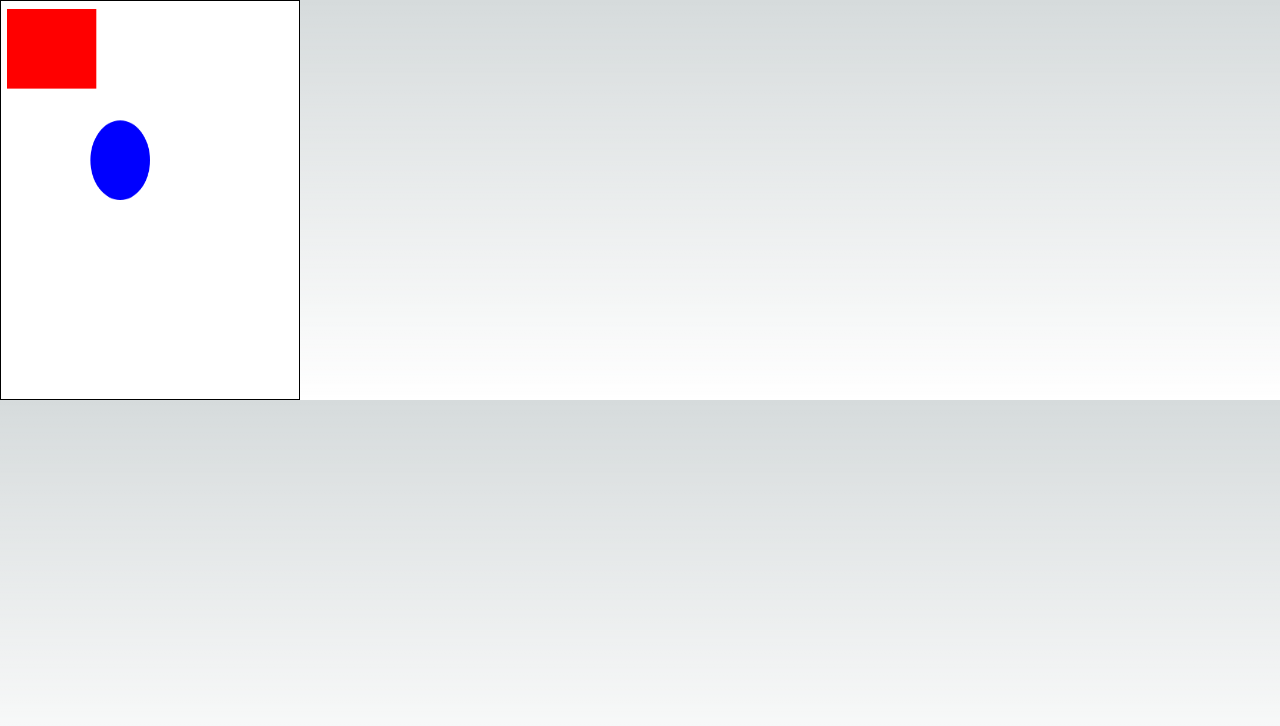
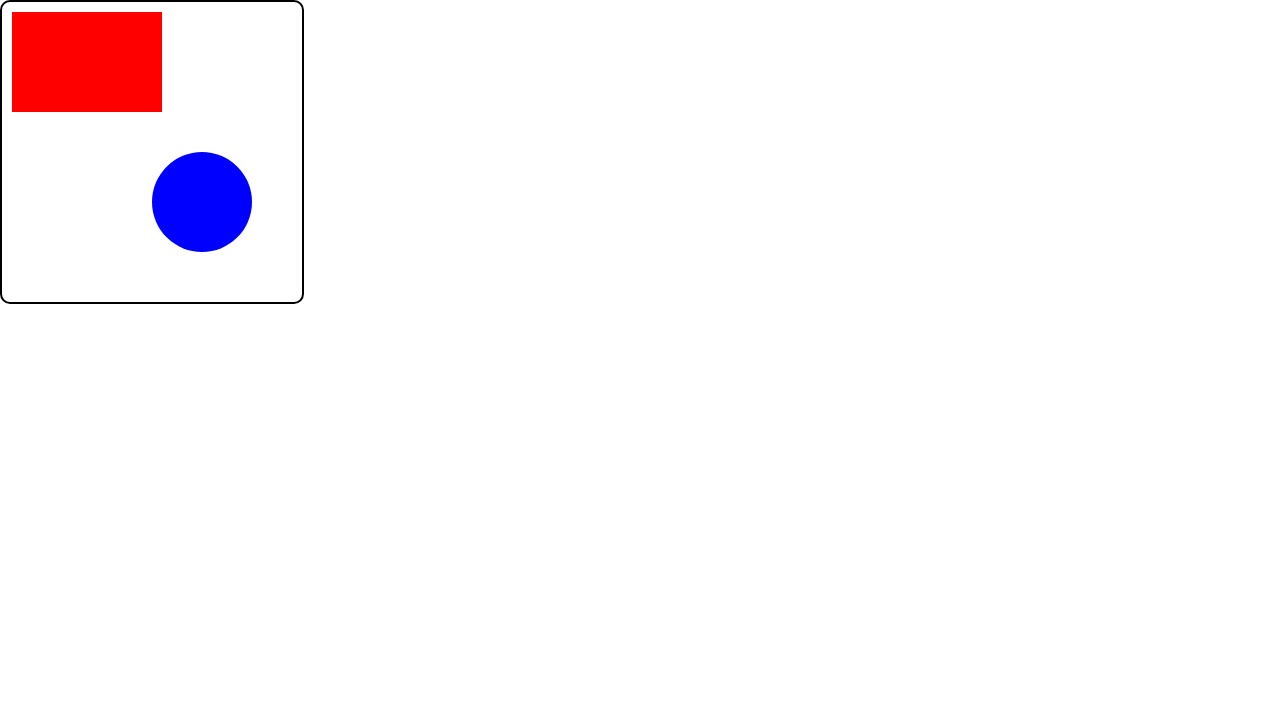
Before and after one commit to manvigautam09/canvas-with-nextjs, a Next.js app: page /canvas in a window 1280 px wide. Shown: the top 726 px of the page. Built offline with nearby package versions, Linux system fonts and the light colour scheme.

Commit message:
refactor: Update canvas component styling and dimensions

```diff
--- a/app/canvas/page.tsx
+++ b/app/canvas/page.tsx
@@ -9,10 +9,6 @@ const CanvasComponent: React.FC = () => {
   useEffect(() => {
     const canvas = canvasRef.current;
     if (canvas) {
-      canvas.style.width = "300px";
-      canvas.style.height = "400px";
-      canvas.style.border = "1px solid black";
-      canvas.style.backgroundColor = "white";
       const context = canvas.getContext("2d");
       if (context) {
         // Example drawing: A red rectangle
@@ -29,9 +25,18 @@ const CanvasComponent: React.FC = () => {
   }, []);
 
   return (
-    <>
-      <canvas ref={canvasRef} width={500} height={500} />
-    </>
+    <div className="w-screen h-screen bg-white">
+      <canvas
+        ref={canvasRef}
+        width={300}
+        height={300}
+        style={{
+          border: "2px solid black",
+          borderRadius: "10px",
+          backgroundColor: "white",
+        }}
+      />
+    </div>
   );
 };
 
```
